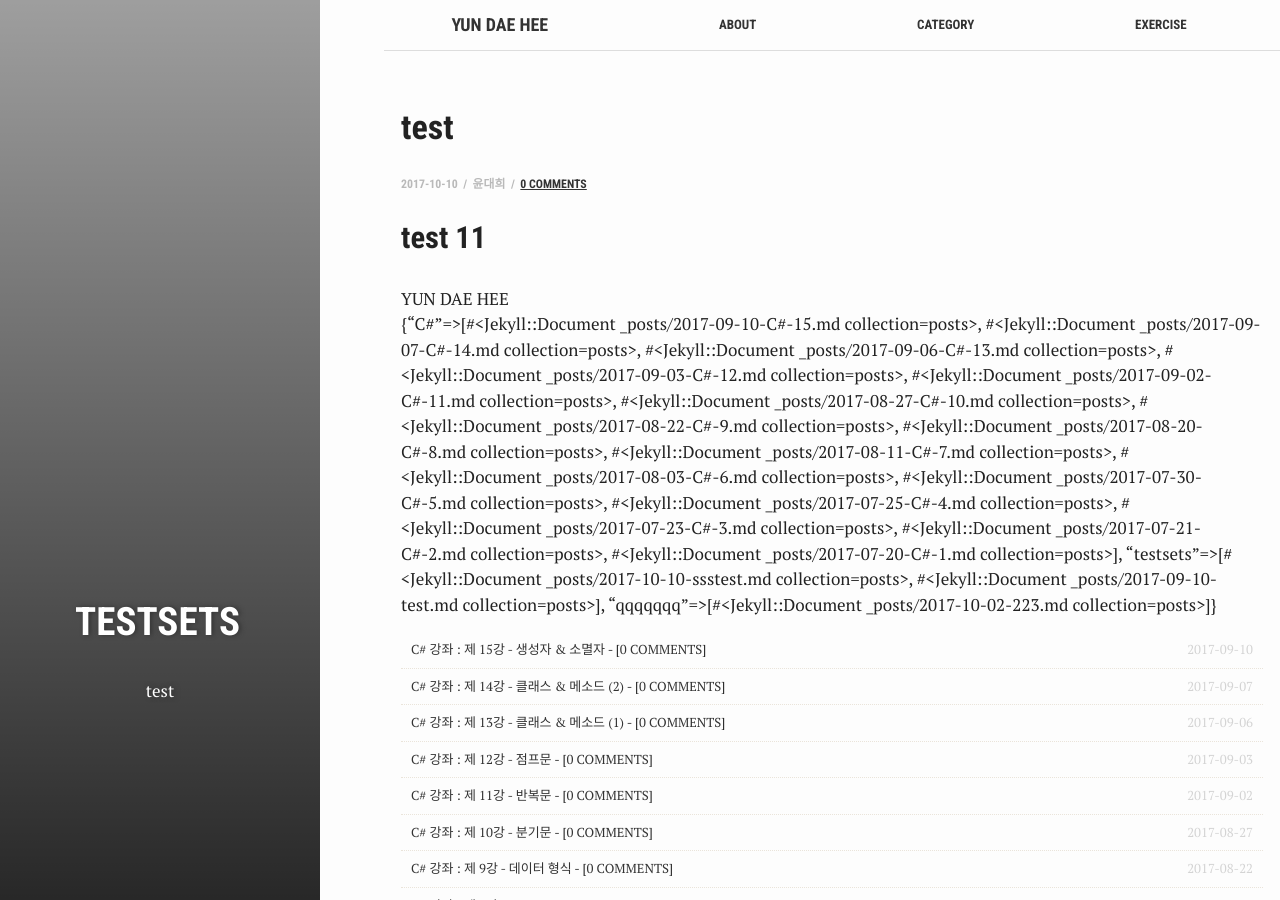
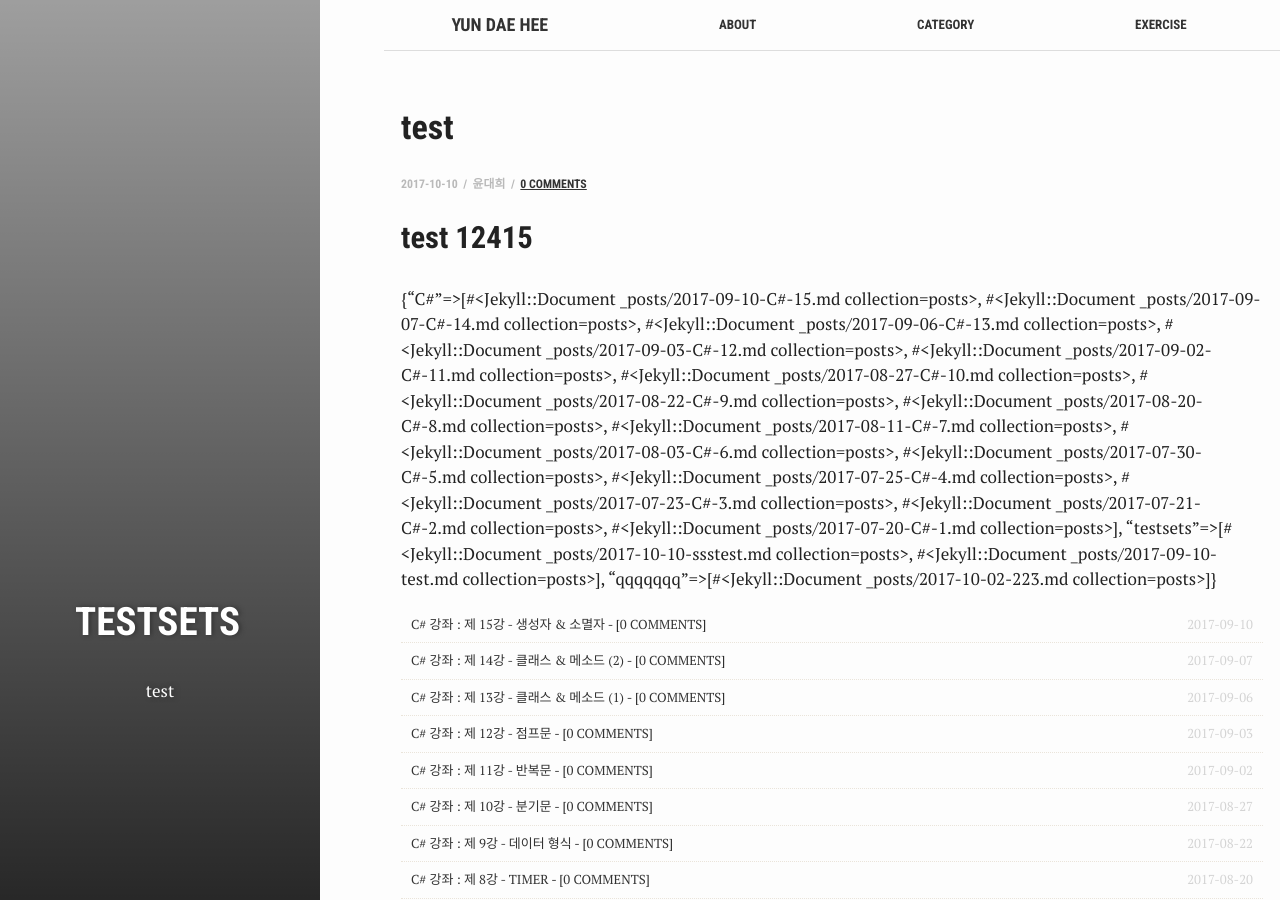
Before and after one commit to test076923/test076923.github.io, a Jekyll site: the page built from _posts/2017-10-10-ssstest.md, in a window 1280 px wide and 900 px high. Built offline with Jekyll 4.4.1, drawn with Linux system fonts in a browser that asks for light colours; comment, search, counter and statistics services are not loaded.

Commit message:
Update 2017-10-10-ssstest.md

```diff
--- a/_posts/2017-10-10-ssstest.md
+++ b/_posts/2017-10-10-ssstest.md
@@ -11,12 +11,11 @@
 author: 윤대희
 ---
 
-## test 11 ##
+## test 12415 ##
 
-{{ site.title }}
+{{ site.tags | categories }}
 <br>
-{{ site.tags }}
-
+{{ site.tags.categories }}
 
 {% if site.categories == "posts" %}
 
```
